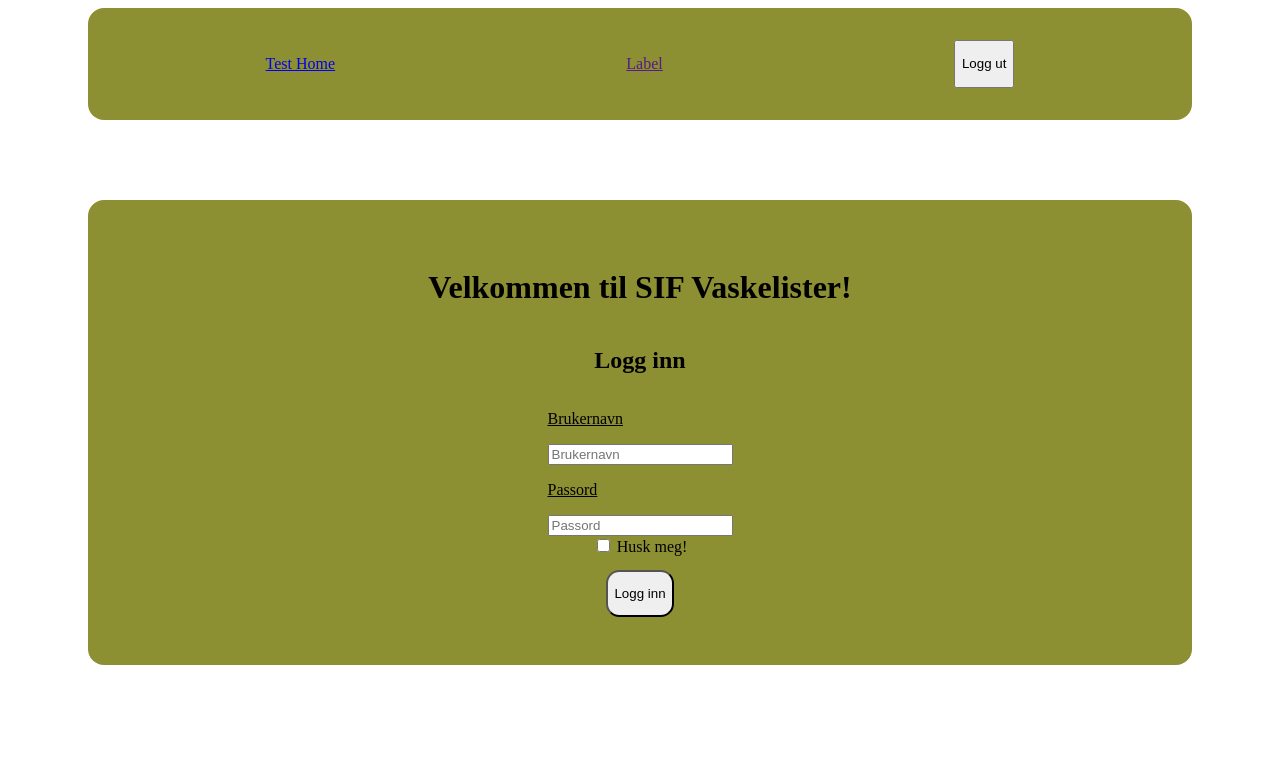
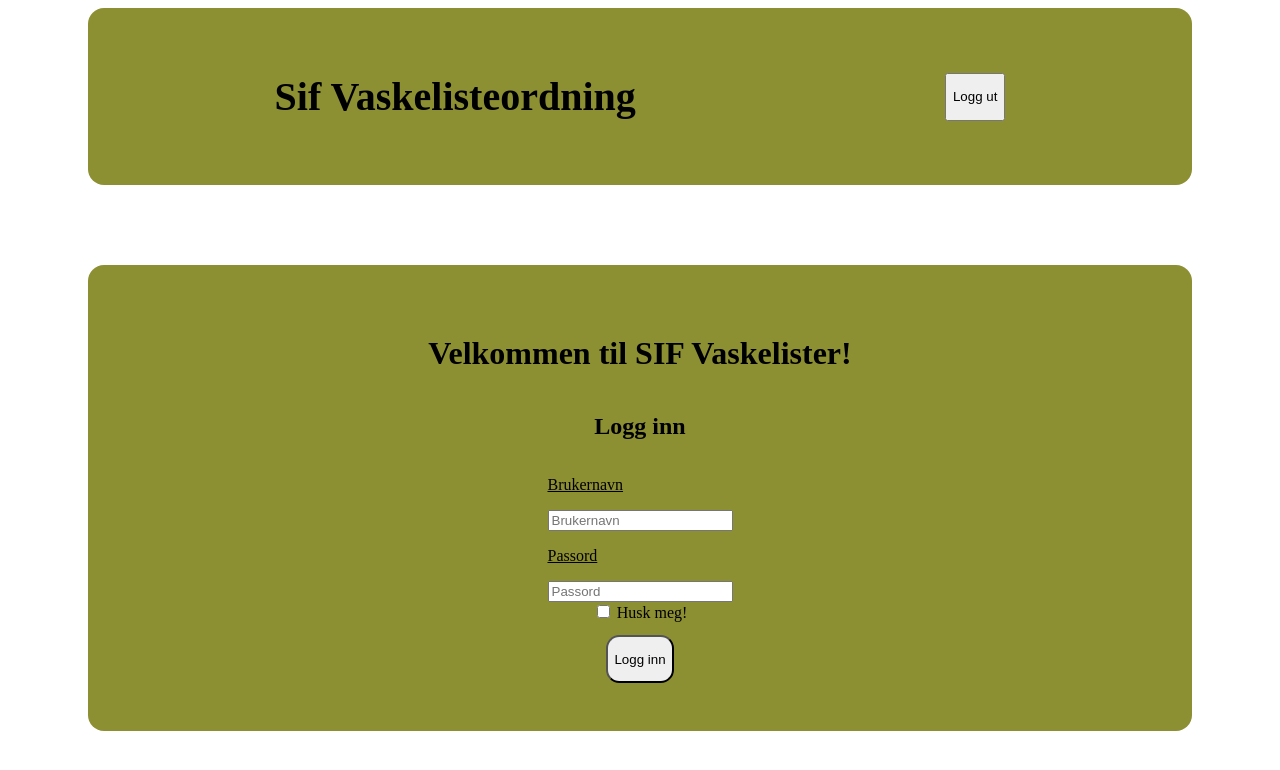
Before and after one commit to henrikhorluck/tdt4140-washlists, a Next.js app in the folder frontend/sif_vaskelister/: page / in a window 1280 px wide. Shown: the top 770 px of the page. Built offline with nearby package versions, Linux system fonts and the light colour scheme; what client-oauth2 would draw is missing.

Commit message:
fixed navbar

```diff
--- a/frontend/sif_vaskelister/components/template/nav/nav.module.css
+++ b/frontend/sif_vaskelister/components/template/nav/nav.module.css
@@ -11,3 +11,7 @@
     list-style: none;
 
 }
+
+.home{
+    font-size: 40px;
+}
--- a/frontend/sif_vaskelister/components/template/nav/nav.tsx
+++ b/frontend/sif_vaskelister/components/template/nav/nav.tsx
@@ -7,15 +7,18 @@ const Nav = () => (
   <nav >
     <ul className={style.test}>
       <li>
+        <h1 className={style.home}>Sif Vaskelisteordning</h1>
+      </li>
+      {/* <li>
         <Link href="https://www.siost.hiof.no/bolig">
           <a>Test Home</a>
         </Link>
-      </li>
-      {[{key: 0, href:"", label:"Label"}].map(({ key, href, label }) => (
+      </li> */}
+      {/* {[{key: 0, href:"", label:"Label"}].map(({ key, href, label }) => (
         <li key={key}>
           <a href={href}>{label}</a>
         </li>
-      ))}
+      ))} */}
       <li>
       <button
           className={style.button}
```
